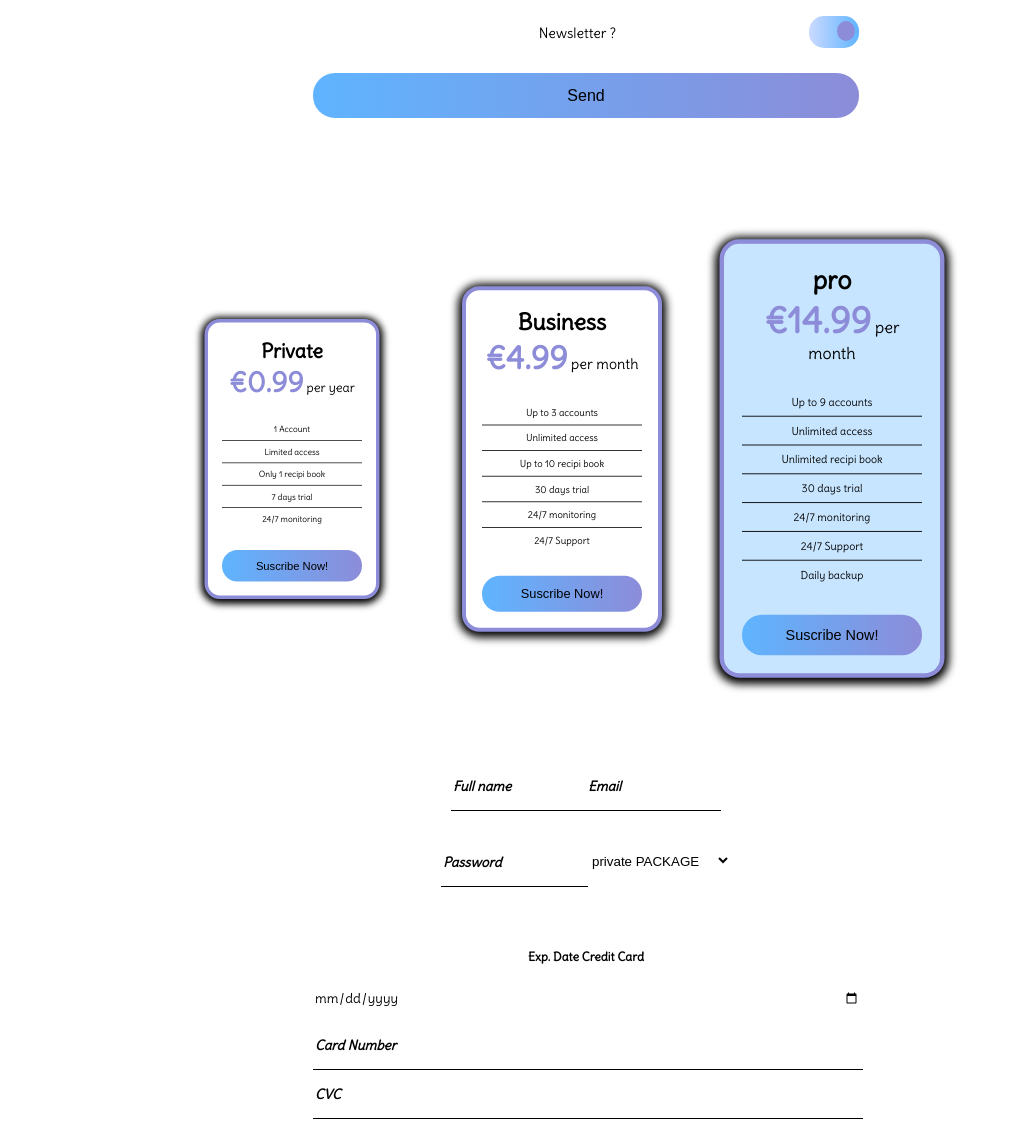
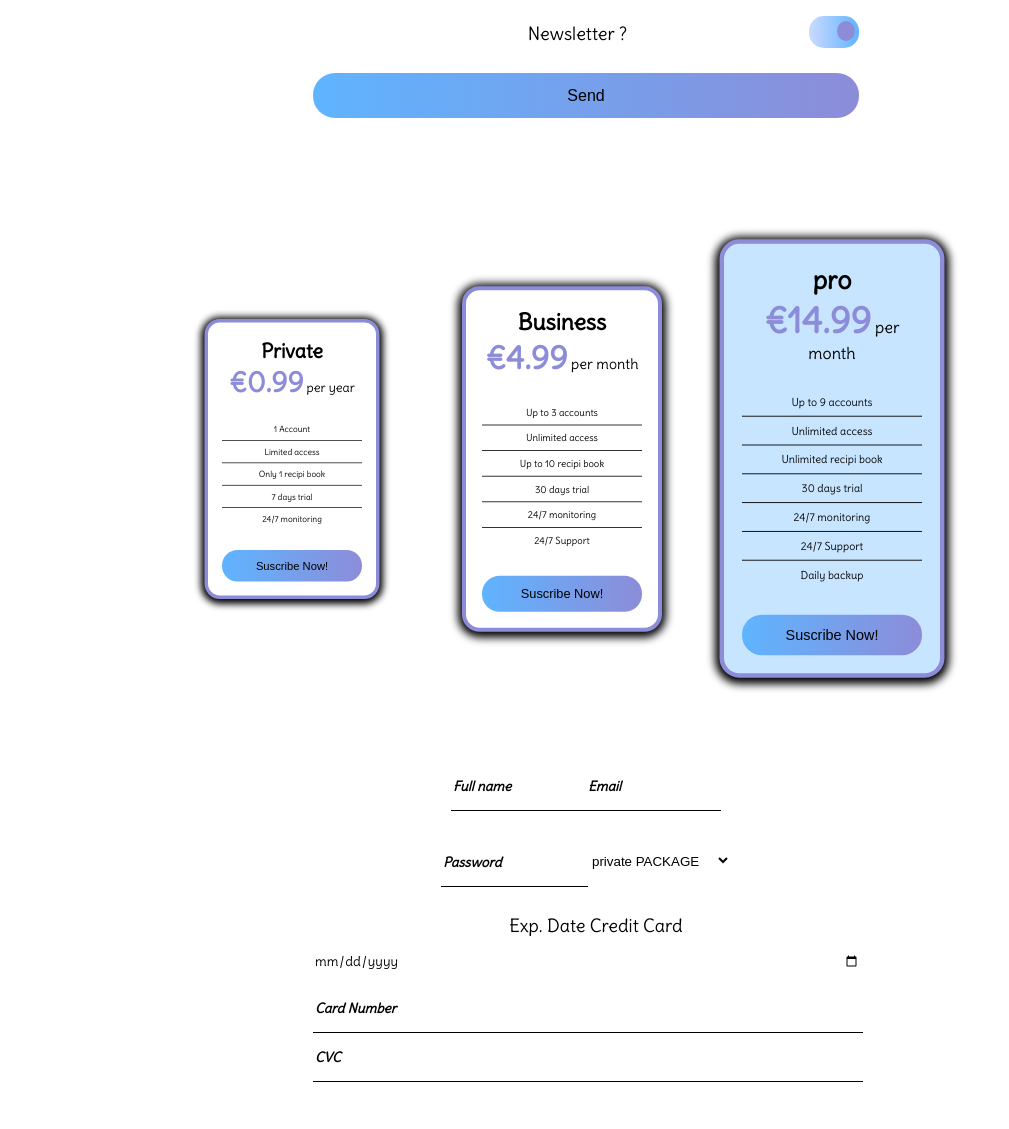
Before and after one commit to Code-Institute-Submissions/artontray-PROJECT1, a plain HTML site: page suscribe.html in a window 1280 px wide. Shown: the part 537-1666 px from the top of the page, 54-1063 px from the left. Drawn offline with Linux system fonts and the light colour scheme.

Commit message:
Fixing some HTML warnings

```diff
--- a/suscribe.html
+++ b/suscribe.html
@@ -55,7 +55,7 @@
                   </div>
                   <div class="input-checkbox">
                     <input type="checkbox" class="input-checkbox-input" id="checkbox-newsletter" checked>
-                    <label for="checkbox-newsletter" class="input-checkbox-text"><p>Newsletter ?</p></label>
+                    <label for="checkbox-newsletter" class="input-checkbox-text">Newsletter ?</label>
                     <label for="checkbox-newsletter" class="input-checkbox-slider"></label>
                 </div>
                   <button type="submit" class="button-submit">Send</button>
@@ -153,7 +153,7 @@
                         </select>
                       </div>
                       <div class="input">
-                        <label for="exp-date-cb" class="input-checkbox-text"><p><h6>Exp. Date Credit Card</h6></p></label>
+                        <label for="exp-date-cb" class="input-checkbox-text">Exp. Date Credit Card</label>
                         <input type="date" class="input-item no-underline" id="exp-date-cb" min="2023-01-01" required>
                         <input type="text" placeholder="Card Number" class="input-item" maxlength="25" required>
                         <input type="text" placeholder="CVC" class="input-item" maxlength="3" required>
```
